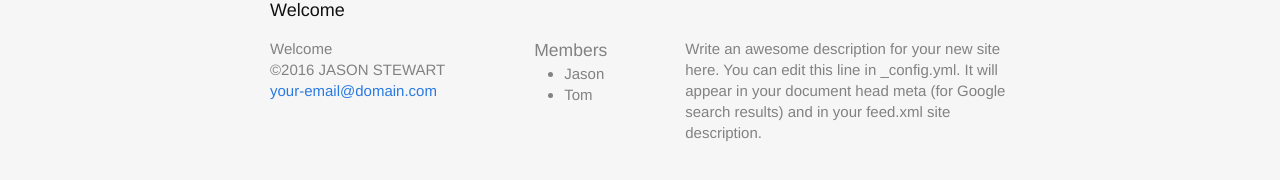
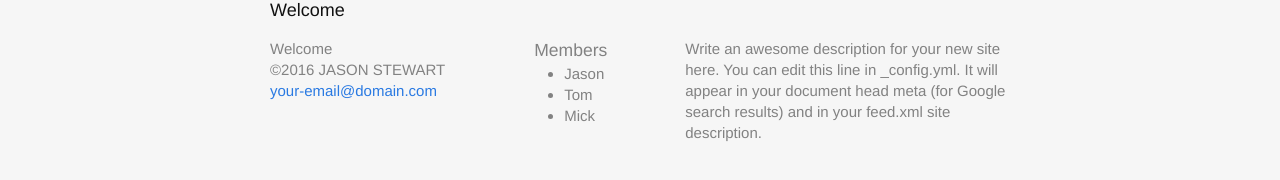
Before and after one commit to jastew/jastew, a Jekyll site: the page built from index.html, in a window 1280 px wide. Shown: the part 619-799 px from the top of the page. Built offline with Jekyll 4.4.1, drawn with Linux system fonts in a browser that asks for light colours; the list of posts is cut into pages by our own code.

Commit message:
Updated '/_data/members.yml' via CloudCannon

```diff
--- a/_data/members.yml
+++ b/_data/members.yml
@@ -1,8 +1,9 @@
----
 - name: Jason
   age: 23
   image: jason.jpg
-
 - name: Tom
   age: 25
   image: tom.jpg
+- name: Mick
+  age: 25
+  image: tom.jpg
```
